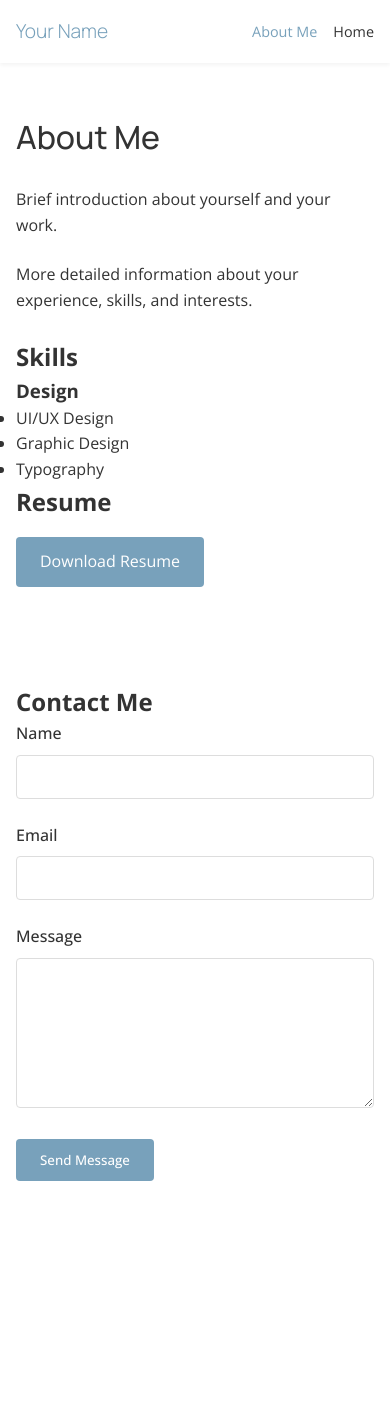
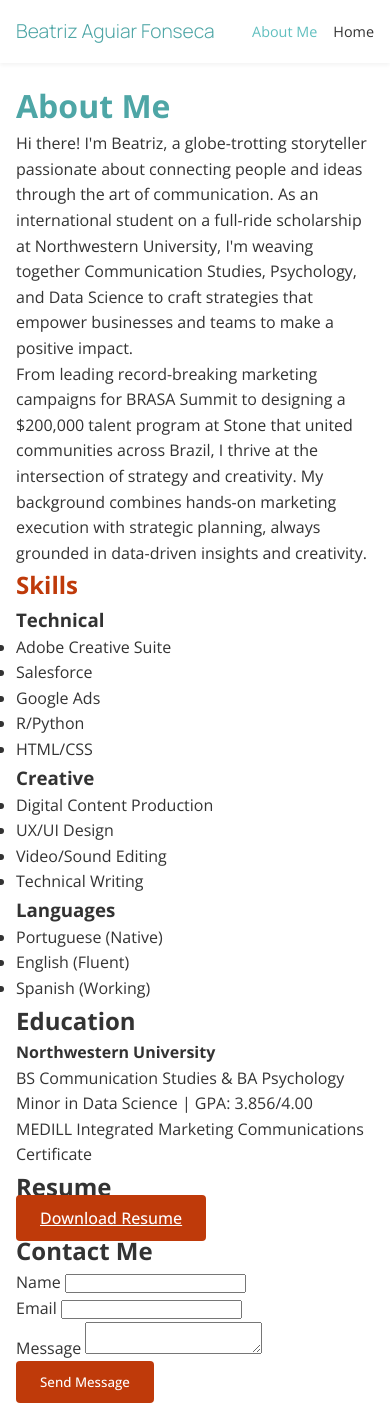
Before and after one commit to beaf21/portfolio, a plain HTML site: page about.html in a window 390 px wide. Before the commit the page ends 1245 px from the top, so only its background shows below. Drawn offline with nearby package versions, Linux system fonts and the light colour scheme.

```diff
--- a/about.html
+++ b/about.html
@@ -3,12 +3,12 @@
 <head>
     <meta charset="UTF-8">
     <meta name="viewport" content="width=device-width, initial-scale=1.0">
-    <title>About Me - Portfolio</title>
+    <title>About Me - Beatriz Aguiar Fonseca</title>
     <link rel="stylesheet" href="css/styles.css">
 </head>
 <body>
     <nav class="navbar">
-        <a href="index.html" class="site-title">Your Name</a>
+        <a href="index.html" class="site-title">Beatriz Aguiar Fonseca</a>
         <div class="nav-links">
             <a href="about.html" class="active">About Me</a>
             <a href="index.html">Home</a>
@@ -20,36 +20,65 @@
             <div class="about-content">
                 <div class="about-text">
                     <h1>About Me</h1>
-                    <p class="intro">Brief introduction about yourself and your work.</p>
-                    <p class="details">More detailed information about your experience, skills, and interests.</p>
+                    <p class="intro">Hi there! I'm Beatriz, a globe-trotting storyteller passionate about connecting people and ideas through the art of communication. As an international student on a full-ride scholarship at Northwestern University, I'm weaving together Communication Studies, Psychology, and Data Science to craft strategies that empower businesses and teams to make a positive impact.</p>
+
+                    <p class="details">From leading record-breaking marketing campaigns for BRASA Summit to designing a $200,000 talent program at Stone that united communities across Brazil, I thrive at the intersection of strategy and creativity. My background combines hands-on marketing execution with strategic planning, always grounded in data-driven insights and creativity.</p>
 
                     <div class="skills-section">
                         <h2>Skills</h2>
                         <div class="skills-grid">
                             <div class="skill-category">
-                                <h3>Design</h3>
+                                <h3>Technical</h3>
                                 <ul>
-                                    <li>UI/UX Design</li>
-                                    <li>Graphic Design</li>
-                                    <li>Typography</li>
+                                    <li>Adobe Creative Suite</li>
+                                    <li>Salesforce</li>
+                                    <li>Google Ads</li>
+                                    <li>R/Python</li>
+                                    <li>HTML/CSS</li>
                                 </ul>
                             </div>
-                            <!-- Add more skill categories -->
+                            <div class="skill-category">
+                                <h3>Creative</h3>
+                                <ul>
+                                    <li>Digital Content Production</li>
+                                    <li>UX/UI Design</li>
+                                    <li>Video/Sound Editing</li>
+                                    <li>Technical Writing</li>
+                                </ul>
+                            </div>
+                            <div class="skill-category">
+                                <h3>Languages</h3>
+                                <ul>
+                                    <li>Portuguese (Native)</li>
+                                    <li>English (Fluent)</li>
+                                    <li>Spanish (Working)</li>
+                                </ul>
+                            </div>
                         </div>
+                    </div>
+
+                    <div class="education-section">
+                        <h2>Education</h2>
+                        <p><strong>Northwestern University</strong></p>
+                        <p>BS Communication Studies & BA Psychology</p>
+                        <p>Minor in Data Science | GPA: 3.856/4.00</p>
+                        <p>MEDILL Integrated Marketing Communications Certificate</p>
                     </div>
 
                     <div class="resume-section">
                         <h2>Resume</h2>
-                        <a href="path/to/resume.pdf" class="resume-button" download>Download Resume</a>
+                        <a href="assets/BeatrizAguiarFonseca_Resume.pdf" class="resume-button" download>Download Resume</a>
                     </div>
                 </div>
             </div>
         </div>
 
-        <!-- Contact Form -->
         <div class="contact-section">
             <h2>Contact Me</h2>
-            <form id="contact-form" action="/submit" method="POST">
+            <form action="https://formsubmit.co/beatrizfonseca2027@u.northwestern.edu" method="POST">
+                <input type="hidden" name="_captcha" value="false">
+                <input type="hidden" name="_next" value="https://yourusername.github.io/portfolio/contact-success.html">
+
                 <div class="form-group">
                     <label for="name">Name</label>
                     <input type="text" id="name" name="name" required>
--- a/css/styles.css
+++ b/css/styles.css
@@ -1,5 +1,16 @@
 /* Import fonts */
 @import url('https://fonts.googleapis.com/css2?family=Manrope:wght@200;300;400;500;600;700;800&family=Open+Sans:wght@300;400;500;600;700&display=swap');
+
+/* CSS Variables for the color scheme */
+:root {
+    --primary-teal: #4EA6A6;
+    --light-teal: #60BFBF;
+    --bright-orange: #BF3A0A;
+    --dark-orange: #8C1C03;
+    --light-orange: #F27052;
+    --background: #ffffff;
+    --text-dark: #333333;
+}
 
 /* Reset default styles */
 * {
@@ -11,8 +22,8 @@
 body {
     font-family: 'Open Sans', sans-serif;
     line-height: 1.6;
-    background-color: #fff;
-    color: #333;
+    background-color: var(--background);
+    color: var(--text-dark);
 }
 
 /* Navigation */
@@ -21,7 +32,7 @@ body {
     top: 0;
     left: 0;
     right: 0;
-    background-color: #fff;
+    background-color: var(--background);
     padding: 1rem 2rem;
     display: flex;
     justify-content: space-between;
@@ -34,7 +45,7 @@ body {
     font-family: 'Manrope', sans-serif;
     font-weight: 300;
     font-size: 1.5rem;
-    color: #78a1bb;
+    color: var(--primary-teal);
     text-decoration: none;
 }
 
@@ -46,20 +57,15 @@ body {
 .nav-links a {
     font-family: 'Open Sans', sans-serif;
     text-decoration: none;
-    color: #333;
+    color: var(--text-dark);
     font-size: 0.9rem;
     font-weight: 400;
+    transition: color 0.3s ease;
 }
 
 .nav-links a:hover,
 .nav-links a.active {
-    color: #78a1bb;
-}
-
-/* Main Content */
-.main-content {
-    margin-top: 80px;
-    padding: 0 2rem;
+    color: var(--light-teal);
 }
 
 /* Portfolio Navigation */
@@ -74,58 +80,14 @@ body {
 .portfolio-nav a {
     font-family: 'Open Sans', sans-serif;
     text-decoration: none;
-    color: #333;
+    color: var(--text-dark);
     font-size: 0.9rem;
-    text-transform: none;
-    padding: 0.5rem 0;
+    transition: color 0.3s ease;
 }
 
 .portfolio-nav a:hover,
 .portfolio-nav a.active {
-    color: #78a1bb;
-}
-
-/* Portfolio Grid */
-.portfolio-grid {
-    display: grid;
-    grid-template-columns: repeat(auto-fill, minmax(300px, 1fr));
-    gap: 2rem;
-    padding: 1rem 0;
-}
-
-.portfolio-item {
-    text-decoration: none;
-    color: inherit;
-    background: #fff;
-    transition: transform 0.3s ease;
-}
-
-.portfolio-item:hover {
-    transform: translateY(-5px);
-}
-
-.portfolio-image {
-    width: 100%;
-    aspect-ratio: 16/9;
-    overflow: hidden;
-}
-
-.portfolio-image img {
-    width: 100%;
-    height: 100%;
-    object-fit: cover;
-}
-
-.portfolio-info {
-    padding: 1rem 0;
-}
-
-.portfolio-info h2 {
-    font-family: 'Manrope', sans-serif;
-    font-weight: 500;
-    font-size: 1.2rem;
-    margin-bottom: 0.5rem;
-    color: #333;
+    color: var(--primary-teal);
 }
 
 /* Tags */
@@ -136,64 +98,23 @@ body {
 }
 
 .tag {
-    background: #78a1bb;
+    background: var(--primary-teal);
     color: white;
     padding: 0.25rem 0.75rem;
     border-radius: 50px;
     font-size: 0.8rem;
     font-weight: 400;
+    transition: background-color 0.3s ease;
 }
 
-/* About Page */
-.about-container {
-    max-width: 800px;
-    margin: 0 auto;
-    padding: 2rem 0;
+.tag:hover {
+    background: var(--light-teal);
 }
 
-.about-text h1 {
-    font-family: 'Manrope', sans-serif;
-    font-size: 2rem;
-    margin-bottom: 1.5rem;
-    font-weight: 500;
-}
-
-.about-text p {
-    margin-bottom: 1.5rem;
-}
-
-/* Contact Form */
-.contact-section {
-    max-width: 600px;
-    margin: 4rem auto;
-}
-
-.form-group {
-    margin-bottom: 1.5rem;
-}
-
-.form-group label {
-    display: block;
-    margin-bottom: 0.5rem;
-    font-weight: 500;
-}
-
-.form-group input,
-.form-group textarea {
-    width: 100%;
-    padding: 0.75rem;
-    border: 1px solid #ddd;
-    border-radius: 4px;
-    font-family: 'Open Sans', sans-serif;
-}
-
-.form-group textarea {
-    min-height: 150px;
-    resize: vertical;
-}
-
-button[type="submit"] {
-    background: #78a1bb;
+/* Buttons and Interactive Elements */
+button[type="submit"],
+.resume-button {
+    background: var(--bright-orange);
     color: white;
     border: none;
     padding: 0.75rem 1.5rem;
@@ -201,75 +122,84 @@ button[type="submit"] {
     cursor: pointer;
     font-family: 'Open Sans', sans-serif;
     font-weight: 500;
+    transition: background-color 0.3s ease;
 }
 
-button[type="submit"]:hover {
-    background: #6691ab;
+button[type="submit"]:hover,
+.resume-button:hover {
+    background: var(--light-orange);
 }
 
-/* Project Detail Page */
-.project-detail {
-    max-width: 1200px;
-    margin: 0 auto;
-    padding: 2rem 0;
+/* Portfolio Items */
+.portfolio-item {
+    text-decoration: none;
+    color: inherit;
+    background: var(--background);
+    transition: transform 0.3s ease;
+    border: 1px solid rgba(0, 0, 0, 0.1);
+    border-radius: 4px;
+    overflow: hidden;
 }
 
-.project-header {
-    margin-bottom: 2rem;
+.portfolio-item:hover {
+    transform: translateY(-5px);
 }
 
-.project-header h1 {
-    font-family: 'Manrope', sans-serif;
-    font-size: 2.5rem;
-    margin-bottom: 1rem;
-    font-weight: 500;
+.portfolio-info {
+    padding: 1rem;
 }
 
-.project-media {
-    margin-bottom: 2rem;
+.portfolio-info h2 {
+    font-family: 'Manrope', sans-serif;
+    font-weight: 500;
+    font-size: 1.2rem;
+    color: var(--primary-teal);
 }
 
-.project-media img {
-    width: 100%;
-    height: auto;
-    border-radius: 4px;
-}
-
-.project-info h2 {
-    font-family: 'Manrope', sans-serif;
-    font-size: 1.5rem;
-    margin: 2rem 0 1rem;
-    font-weight: 500;
-}
-
-.project-links {
-    margin-top: 2rem;
-}
-
+/* Project Links */
 .project-link {
-    display: inline-block;
-    margin-right: 1rem;
-    color: #78a1bb;
+    color: var(--bright-orange);
     text-decoration: none;
+    transition: color 0.3s ease;
 }
 
 .project-link:hover {
-    text-decoration: underline;
+    color: var(--light-orange);
 }
 
-/* Resume Button */
-.resume-button {
-    display: inline-block;
-    background: #78a1bb;
-    color: white;
-    padding: 0.75rem 1.5rem;
-    border-radius: 4px;
-    text-decoration: none;
-    margin-top: 1rem;
+/* Form Elements */
+.form-group input:focus,
+.form-group textarea:focus {
+    outline: none;
+    border-color: var(--primary-teal);
+    box-shadow: 0 0 0 2px rgba(78, 166, 166, 0.2);
 }
 
-.resume-button:hover {
-    background: #6691ab;
+/* Header Elements */
+.project-header h1,
+.about-text h1 {
+    color: var(--primary-teal);
+}
+
+/* Accent Elements */
+.skills-section h2,
+.project-info h2 {
+    color: var(--bright-orange);
+}
+
+/* Main Content Spacing */
+.main-content {
+    margin-top: 80px;
+    padding: 0 2rem;
+    background-color: var(--background);
+}
+
+/* Portfolio Grid */
+.portfolio-grid {
+    display: grid;
+    grid-template-columns: repeat(auto-fill, minmax(300px, 1fr));
+    gap: 2rem;
+    padding: 1rem 0;
 }
 
 /* Responsive Design */
@@ -285,10 +215,6 @@ button[type="submit"]:hover {
     .main-content {
         padding: 0 1rem;
     }
-
-    .portfolio-nav {
-        gap: 1rem;
-    }
 }
 
 @media (max-width: 480px) {
@@ -303,13 +229,4 @@ button[type="submit"]:hover {
     .nav-links {
         gap: 1rem;
     }
-
-
-    .portfolio-item {
-        transition: opacity 0.3s ease, transform 0.3s ease;
-    }
-
-    .portfolio-grid {
-        min-height: 200px; /* Adjust based on your needs */
-    }
 }
```
